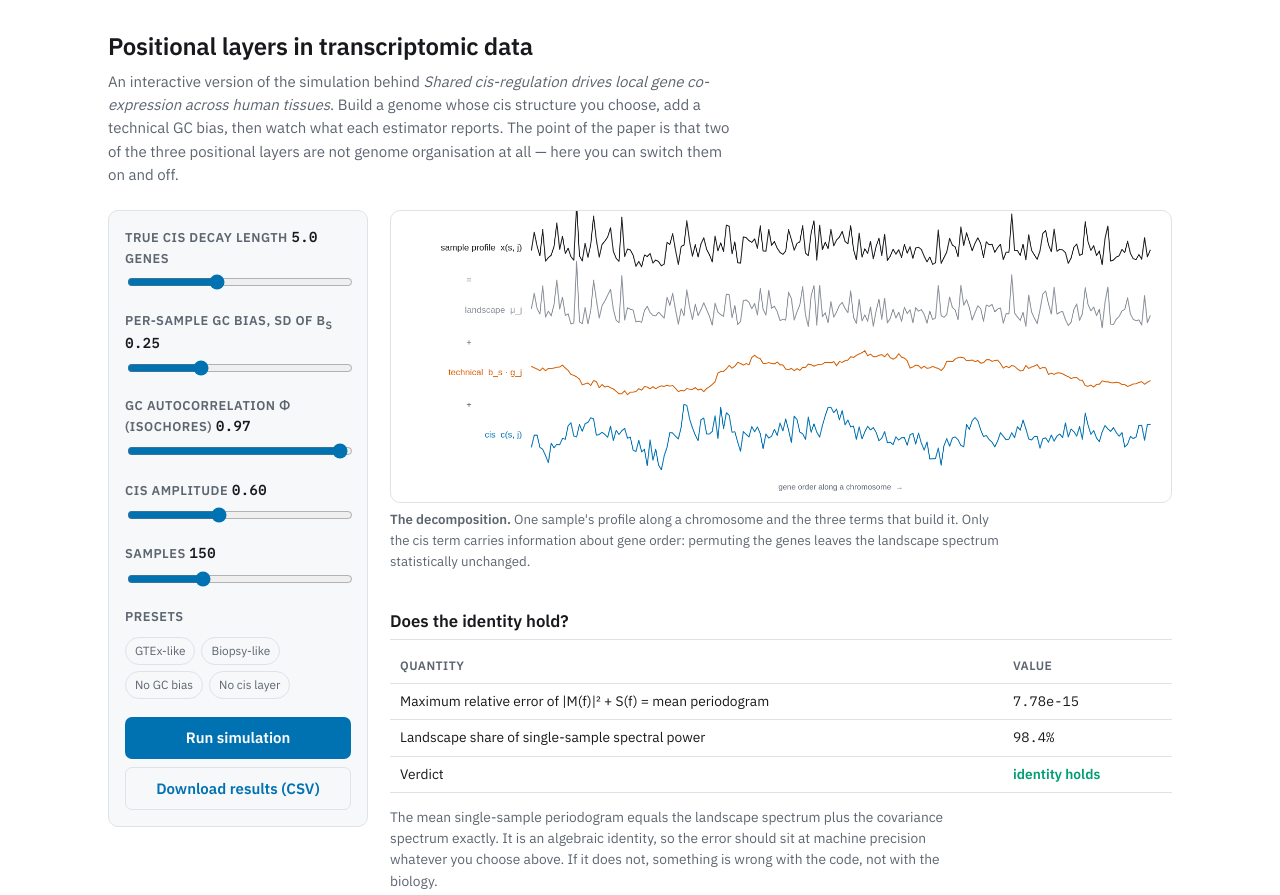
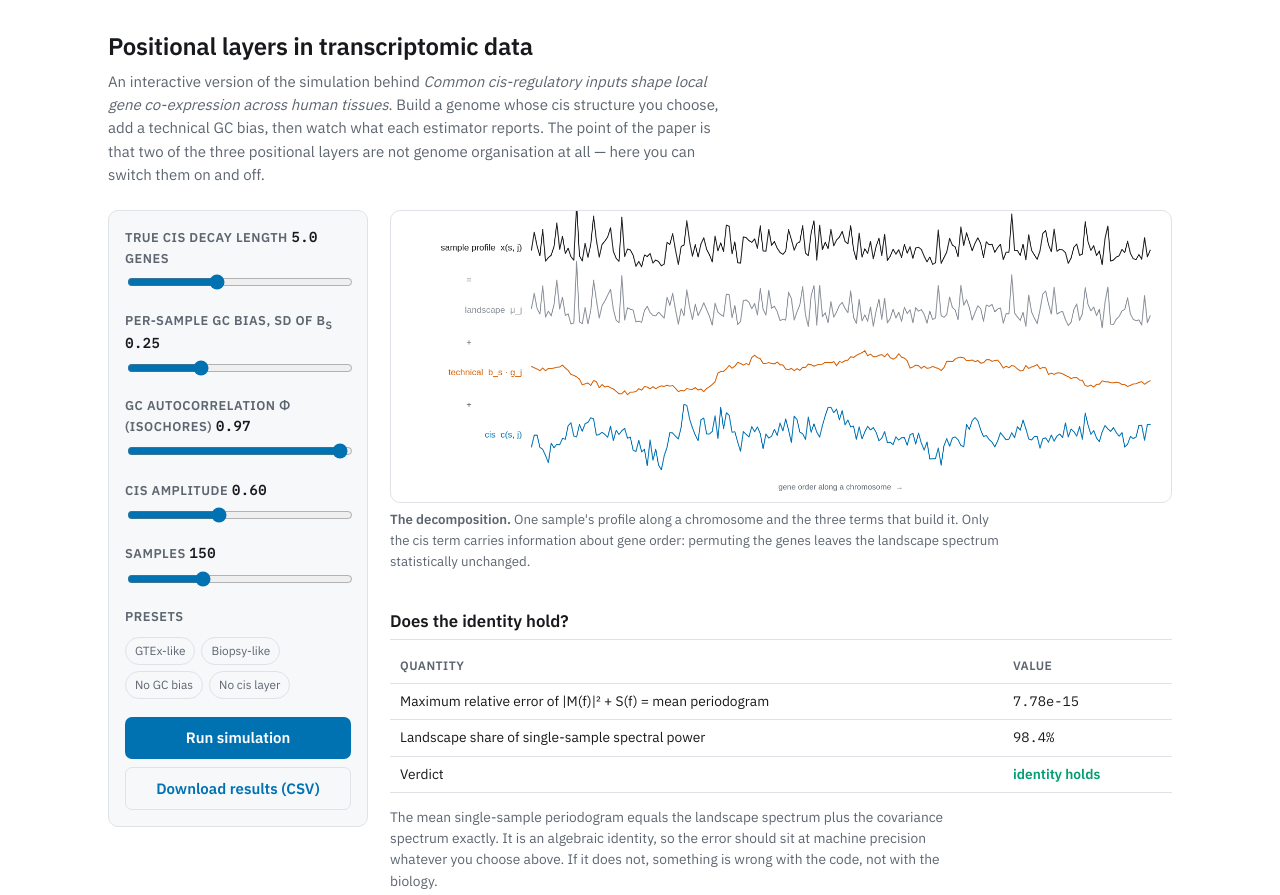
Before and after one commit to Danpc11/positional-layers, a plain HTML site: page docs/index.html in a window 1280 px wide. Shown: the top 895 px of the page. Drawn offline with Linux system fonts and the light colour scheme.

Commit message:
Add files via upload

```diff
--- a/docs/index.html
+++ b/docs/index.html
@@ -63,7 +63,7 @@ a{color:var(--blue)}
 
 <h1>Positional layers in transcriptomic data</h1>
 <p class="sub">An interactive version of the simulation behind
-<em>Shared cis-regulation drives local gene co-expression across human tissues</em>.
+<em>Common cis-regulatory inputs shape local gene co-expression across human tissues</em>.
 Build a genome whose cis structure you choose, add a technical GC bias, then watch what each
 estimator reports. The point of the paper is that two of the three positional layers are not
 genome organisation at all — here you can switch them on and off.</p>
```
